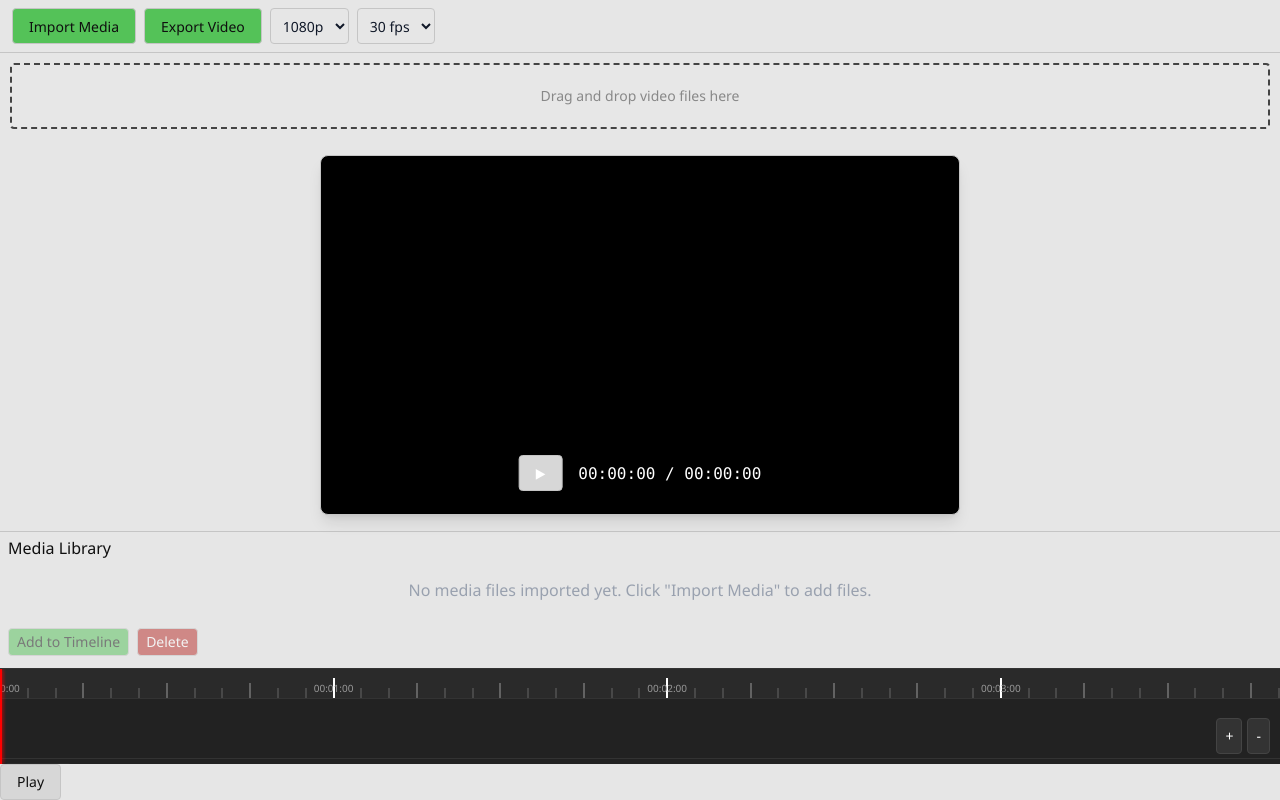
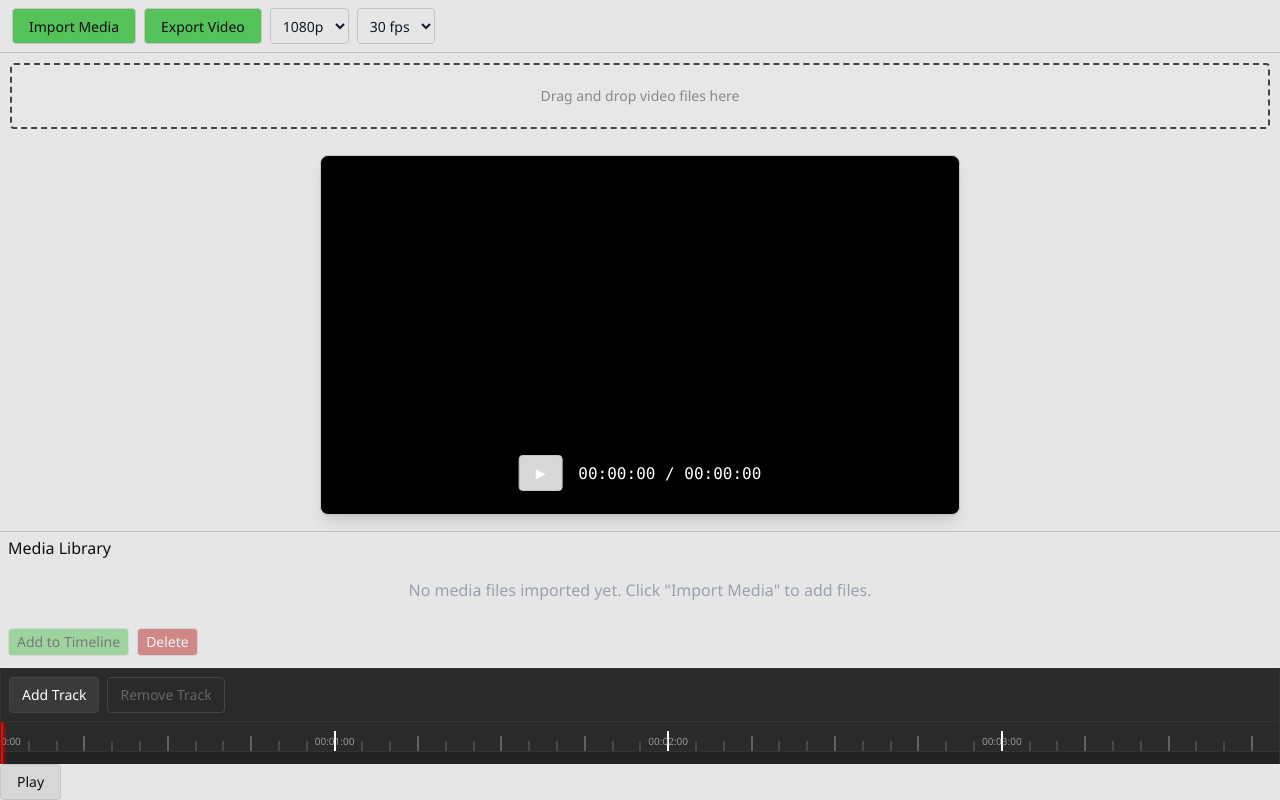
Before and after one commit to signet-marigold/amalgam, a React (Vite) app: page / in a window 1280 px wide. Built offline with nearby package versions, Linux system fonts and the light colour scheme.

Commit message:
clips can now be dragged between tracks

```diff
--- a/src/components/Timeline.tsx
+++ b/src/components/Timeline.tsx
@@ -6,12 +6,12 @@ import { Clip } from '../timeline/clip';
 import { formatTime } from '../utils/timeUtils';
 import '../styles/timeline.css';
 
-interface TimelineProps {
+interface TimelineComponentProps {
   timeline: Timeline;
 }
 
-const TimelineComponent: React.FC<TimelineProps> = ({ timeline }) => {
-  const containerRef = useRef<HTMLDivElement>(null);
+const TimelineComponent: React.FC<TimelineComponentProps> = ({ timeline }) => {
+  const timelineRef = useRef<HTMLDivElement>(null);
   const rulerRef = useRef<HTMLDivElement>(null);
   const tracksRef = useRef<HTMLDivElement>(null);
   const [zoom, setZoom] = useState(1);
@@ -23,27 +23,9 @@ const TimelineComponent: React.FC<TimelineProps> = ({ timeline }) => {
   const [currentTime, setCurrentTime] = useState(0);
 
   useEffect(() => {
-    if (!containerRef.current || !rulerRef.current || !tracksRef.current) return;
-
-    // Initialize timeline with DOM elements
-    timeline.initialize(
-      containerRef.current,
-      rulerRef.current,
-      tracksRef.current
-    );
-
-    const handleScroll = () => {
-      if (rulerRef.current && tracksRef.current) {
-        rulerRef.current.scrollLeft = tracksRef.current.scrollLeft;
+    if (timelineRef.current && rulerRef.current && tracksRef.current) {
+      timeline.initialize(timelineRef.current, rulerRef.current, tracksRef.current);
     }
-    };
-
-    tracksRef.current.addEventListener('scroll', handleScroll);
-    return () => {
-      if (tracksRef.current) {
-        tracksRef.current.removeEventListener('scroll', handleScroll);
-      }
-    };
   }, [timeline]);
 
   // Handle timeline time updates
@@ -165,8 +147,70 @@ const TimelineComponent: React.FC<TimelineProps> = ({ timeline }) => {
     return markers;
   }, [timeline.duration, zoom]);
 
+  const handleAddTrack = () => {
+    const newTrack = new Track(TrackType.Video);
+    newTrack.id = `video-track-${timeline.tracks.length + 1}`;
+    newTrack.name = `Video ${timeline.tracks.length + 1}`;
+    newTrack.index = timeline.tracks.length;
+
+    // Add track to timeline data model
+    timeline.addTrack(newTrack);
+
+    // Create track element in DOM
+    if (tracksRef.current) {
+      const trackElement = document.createElement('div');
+      trackElement.id = newTrack.id;
+      trackElement.className = `track ${newTrack.type.toLowerCase()}-track`;
+      trackElement.setAttribute('data-track-id', newTrack.id);
+
+      // Create track header
+      const trackHeader = document.createElement('div');
+      trackHeader.className = 'track-header';
+      trackHeader.textContent = newTrack.name;
+
+      // Create track content container
+      const trackContent = document.createElement('div');
+      trackContent.className = 'track-content';
+
+      // Assemble track element
+      trackElement.appendChild(trackHeader);
+      trackElement.appendChild(trackContent);
+
+      // Add track element to container
+      tracksRef.current.appendChild(trackElement);
+
+      // Store reference to DOM element
+      newTrack.element = trackElement;
+
+      // Add event listeners
+      trackElement.addEventListener('click', () => {
+        timeline.setSelectedTrack(newTrack);
+      });
+
+      trackElement.addEventListener('contextmenu', (e) => {
+        e.preventDefault();
+        timeline.setSelectedTrack(newTrack);
+        timeline.showContextMenu(e.clientX, e.clientY);
+      });
+    }
+  };
+
+  const handleRemoveTrack = () => {
+    const selectedTrack = timeline.selectedTrack;
+    if (selectedTrack &&
+        !selectedTrack.id.startsWith('video-track-1') &&
+        !selectedTrack.id.startsWith('audio-track-1')) {
+      timeline.removeTrack(selectedTrack.id);
+    }
+  };
+
   return (
-    <div className="timeline-container" ref={containerRef}>
+    <div className="timeline-wrapper">
+      <div className="timeline-controls">
+        <button onClick={handleAddTrack}>Add Track</button>
+        <button onClick={handleRemoveTrack} disabled={!timeline.selectedTrack}>Remove Track</button>
+      </div>
+      <div className="timeline-container" ref={timelineRef}>
         <div className="timeline-ruler" ref={rulerRef}>
           <div className="relative h-6 bg-gray-100">
             {renderTimeMarkers()}
@@ -221,6 +265,7 @@ const TimelineComponent: React.FC<TimelineProps> = ({ timeline }) => {
           <button onClick={() => handleZoom(-1)}>-</button>
         </div>
       </div>
+    </div>
   );
 };
 
--- a/src/styles/timeline.css
+++ b/src/styles/timeline.css
@@ -1,10 +1,44 @@
+.timeline-wrapper {
+  display: flex;
+  flex-direction: column;
+  width: 100%;
+  height: 100%;
+  background: #1a1a1a;
+  border: 1px solid #333;
+}
+
+.timeline-controls {
+  display: flex;
+  gap: 8px;
+  padding: 8px;
+  background: #2a2a2a;
+  border-bottom: 1px solid #333;
+}
+
+.timeline-controls button {
+  padding: 6px 12px;
+  background: #3a3a3a;
+  border: 1px solid #444;
+  color: #fff;
+  border-radius: 4px;
+  cursor: pointer;
+  transition: all 0.2s;
+}
+
+.timeline-controls button:hover {
+  background: #4a4a4a;
+}
+
+.timeline-controls button:disabled {
+  background: #2a2a2a;
+  color: #666;
+  cursor: not-allowed;
+}
+
 .timeline-container {
   position: relative;
-  width: 100%;
-  height: 200px;
-  background: #1a1a1a;
+  flex: 1;
   overflow: hidden;
-  border-top: 1px solid #333;
   display: flex;
   flex-direction: column;
 }
@@ -99,23 +133,48 @@
   border-left: 3px solid #4a90e2;
 }
 
+.track.dragging {
+  opacity: 0.5;
+  background: #333;
+}
+
+.track.drag-over {
+  background: #2a2a2a;
+  border: 2px dashed #444;
+}
+
+.drop-indicator {
+  height: 2px;
+  background: #4a9eff;
+  margin: 0;
+  transition: all 0.2s;
+}
+
 .clip {
   position: absolute;
   height: 100%;
-  background: linear-gradient(135deg, #4a90e2 0%, #357abd 100%);
-  border: 1px solid #357abd;
+  background: #3a3a3a;
+  border: 1px solid #444;
+  border-radius: 4px;
   cursor: move;
   user-select: none;
-  display: flex;
-  align-items: center;
-  justify-content: center;
-  color: white;
-  font-size: 12px;
-  overflow: hidden;
-  text-overflow: ellipsis;
-  white-space: nowrap;
-  transition: all 0.2s ease;
-  box-shadow: 0 2px 4px rgba(0, 0, 0, 0.2);
+  transition: transform 0.1s;
+  z-index: 1;
+}
+
+.clip.dragging {
+  opacity: 0.8;
+  transform: scale(1.02);
+  z-index: 1000;
+  box-shadow: 0 4px 8px rgba(0, 0, 0, 0.2);
+}
+
+.clip.video-clip {
+  background: #2a4a7a;
+}
+
+.clip.audio-clip {
+  background: #4a2a7a;
 }
 
 .clip:hover {
@@ -126,52 +185,43 @@
 
 .clip-content {
   padding: 4px;
-  width: 100%;
-  text-align: center;
-  display: flex;
-  align-items: center;
-  justify-content: space-between;
-  height: 100%;
-}
-
-.clip-name {
-  flex: 1;
-  padding: 0 8px;
+  color: white;
+  font-size: 12px;
   overflow: hidden;
   text-overflow: ellipsis;
   white-space: nowrap;
 }
 
+.clip-name {
+  font-weight: bold;
+  margin-bottom: 2px;
+}
+
 .clip-duration {
-  background: rgba(0, 0, 0, 0.2);
-  padding: 2px 6px;
-  border-radius: 3px;
   font-size: 10px;
-  margin-right: 4px;
+  opacity: 0.8;
 }
 
 .resize-handle {
   position: absolute;
-  width: 8px;
+  top: 0;
+  width: 4px;
   height: 100%;
-  background: rgba(255, 255, 255, 0.1);
+  background: rgba(255, 255, 255, 0.2);
   cursor: ew-resize;
   transition: background-color 0.2s;
-  z-index: 3;
 }
 
 .resize-handle:hover {
-  background: rgba(255, 255, 255, 0.2);
+  background: rgba(255, 255, 255, 0.4);
 }
 
 .resize-handle.left {
   left: 0;
-  border-right: 1px solid rgba(255, 255, 255, 0.2);
 }
 
 .resize-handle.right {
   right: 0;
-  border-left: 1px solid rgba(255, 255, 255, 0.2);
 }
 
 .playhead {
@@ -282,3 +332,9 @@
 .track-context-menu button:active {
   background: #444;
 }
+
+.track-content {
+  position: relative;
+  height: 100%;
+  overflow: hidden;
+}
--- a/src/timeline/timeline.ts
+++ b/src/timeline/timeline.ts
@@ -26,6 +26,8 @@ export class Timeline extends EventEmitter {
   private _minTickDistance: number = 50; // Minimum distance between ticks in pixels
   private _maxTickDensity: number = 20; // Maximum number of ticks per second
   private _selectedTrack: Track | null = null;
+  private _originalTrackId: string = '';
+  private _originalStartTime: number = 0;
 
   constructor() {
     super();
@@ -177,9 +179,13 @@ export class Timeline extends EventEmitter {
         const clipId = clipElement.dataset.clipId;
         const clip = this._clips.find(c => c.id === clipId);
         if (clip) {
-        this._isDragging = true;
+          this._isDragging = true;
           this._draggedClip = clip;
-        this._lastMouseX = e.clientX;
+          this._lastMouseX = e.clientX;
+          this._originalTrackId = clip.trackId;
+          this._originalStartTime = clip.trackStartTime;
+          clipElement.classList.add('dragging');
+          document.body.style.cursor = 'move';
         }
       }
     });
@@ -188,19 +194,75 @@ export class Timeline extends EventEmitter {
       if (!this._isDragging || !this._draggedClip || !this._timelineElement) return;
 
       const rect = this._timelineElement.getBoundingClientRect();
-        const deltaX = e.clientX - this._lastMouseX;
-      const deltaTime = this.pixelsToTime(deltaX);
+      const mouseX = e.clientX - rect.left;
+      const newTime = this.pixelsToTime(mouseX);
 
-      this._draggedClip.trackStartTime += deltaTime;
-        this._lastMouseX = e.clientX;
+      // Update clip position
+      this._draggedClip.trackStartTime = Math.max(0, newTime);
+      this._lastMouseX = e.clientX;
 
-      this.updateClipPosition(this._draggedClip);
+      // Update clip element position
+      const clipElement = document.querySelector(`[data-clip-id="${this._draggedClip.id}"]`) as HTMLElement;
+      if (clipElement) {
+        const x = this.timeToPixels(this._draggedClip.trackStartTime);
+        clipElement.style.left = `${x}px`;
+      }
+
+      // Check if we're over a track
+      const trackElement = this.findTrackElementAtPosition(e.clientY);
+      if (trackElement) {
+        trackElement.classList.add('drag-over');
+      } else {
+        // Remove drag-over class from all tracks
+        document.querySelectorAll('.track').forEach(t => t.classList.remove('drag-over'));
+      }
+
+      // Handle horizontal scrolling
+      if (this._tracksContainer) {
+        const containerRect = this._tracksContainer.getBoundingClientRect();
+        const scrollSpeed = 20; // pixels per frame
+
+        if (e.clientX < containerRect.left + 100) {
+          this._tracksContainer.scrollLeft -= scrollSpeed;
+        } else if (e.clientX > containerRect.right - 100) {
+          this._tracksContainer.scrollLeft += scrollSpeed;
+        }
+      }
     });
 
-    document.addEventListener('mouseup', () => {
-      if (this._isDragging) {
+    document.addEventListener('mouseup', (e) => {
+      if (this._isDragging && this._draggedClip) {
+        // Find track at mouse position
+        const trackElement = this.findTrackElementAtPosition(e.clientY);
+
+        if (trackElement) {
+          // Get the track ID from the element
+          const trackId = trackElement.getAttribute('data-track-id');
+          if (trackId && trackId !== this._draggedClip.trackId) {
+            // Move clip to new track
+            this._draggedClip.trackId = trackId;
+            const trackContent = trackElement.querySelector('.track-content');
+            if (trackContent) {
+              const clipElement = document.querySelector(`[data-clip-id="${this._draggedClip.id}"]`);
+              if (clipElement) {
+                trackContent.appendChild(clipElement);
+              }
+            }
+            this.emit('clipmoved', { clipId: this._draggedClip.id, trackId });
+          }
+        } else {
+          // Return clip to original position
+          this._draggedClip.trackId = this._originalTrackId;
+          this._draggedClip.trackStartTime = this._originalStartTime;
+          this.updateClipPosition(this._draggedClip);
+        }
+
+        // Clean up
         this._isDragging = false;
         this._draggedClip = null;
+        document.querySelectorAll('.track').forEach(t => t.classList.remove('drag-over'));
+        document.querySelectorAll('.clip').forEach(c => c.classList.remove('dragging'));
+        document.body.style.cursor = '';
       }
     });
 
@@ -417,7 +479,7 @@ export class Timeline extends EventEmitter {
 
   private updateClipSizes(): void {
     this._clips.forEach(clip => {
-      const clipElement = document.querySelector(`[data-clip-id="${clip.id}"]`);
+      const clipElement = document.querySelector(`[data-clip-id="${clip.id}"]`) as HTMLElement;
       if (clipElement instanceof HTMLElement) {
         const start = this.timeToPixels(clip.startTime);
         const width = this.timeToPixels(clip.endTime - clip.startTime);
@@ -634,8 +696,8 @@ export class Timeline extends EventEmitter {
     clipElement.setAttribute('data-clip-id', clip.id);
 
     // Position the clip
-    const clipStart = this.timeToPixels(clip.startTime);
-    const clipWidth = this.timeToPixels(clip.endTime - clip.startTime);
+    const clipStart = this.timeToPixels(clip.trackStartTime);
+    const clipWidth = this.timeToPixels(clip.duration);
 
     clipElement.style.left = `${clipStart}px`;
     clipElement.style.width = `${clipWidth}px`;
@@ -653,7 +715,7 @@ export class Timeline extends EventEmitter {
     // Add duration
     const durationElement = document.createElement('div');
     durationElement.className = 'clip-duration';
-    durationElement.textContent = formatTime(clip.endTime - clip.startTime);
+    durationElement.textContent = formatTime(clip.duration);
     clipContent.appendChild(durationElement);
 
     // Add resize handles
@@ -669,12 +731,6 @@ export class Timeline extends EventEmitter {
     rightHandle.addEventListener('mousedown', (e) => {
       e.stopPropagation();
       this.handleClipResize(clip, false, e);
-    });
-
-    // Add drag functionality
-    clipElement.draggable = true;
-    clipElement.addEventListener('dragstart', (e) => {
-      e.dataTransfer?.setData('text/plain', clip.id);
     });
 
     // Assemble the clip element
@@ -929,4 +985,24 @@ export class Timeline extends EventEmitter {
   get selectedTrack(): Track | null {
     return this._selectedTrack;
   }
+
+  public setSelectedTrack(track: Track | null): void {
+    this._selectedTrack = track;
+    this.emit('trackselected', { track });
+  }
+
+  public showContextMenu(x: number, y: number): void {
+    this.showTrackContextMenu(x, y);
+  }
+
+  private findTrackElementAtPosition(y: number): HTMLElement | null {
+    const tracks = document.querySelectorAll('.track');
+    for (const track of tracks) {
+      const rect = track.getBoundingClientRect();
+      if (y >= rect.top && y <= rect.bottom) {
+        return track as HTMLElement;
+      }
+    }
+    return null;
+  }
 }
```
Lines whose indentation alone changed are shown as unchanged.
